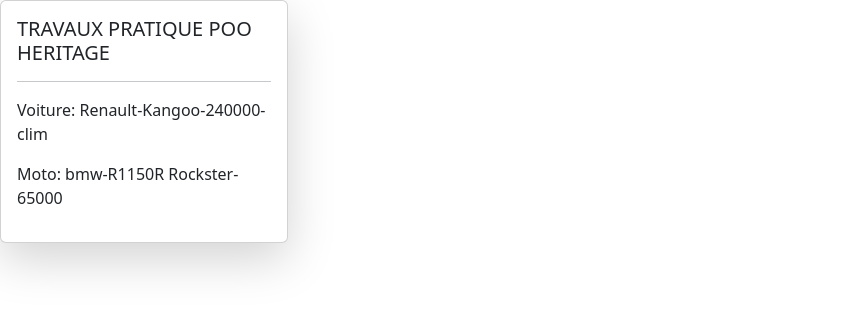
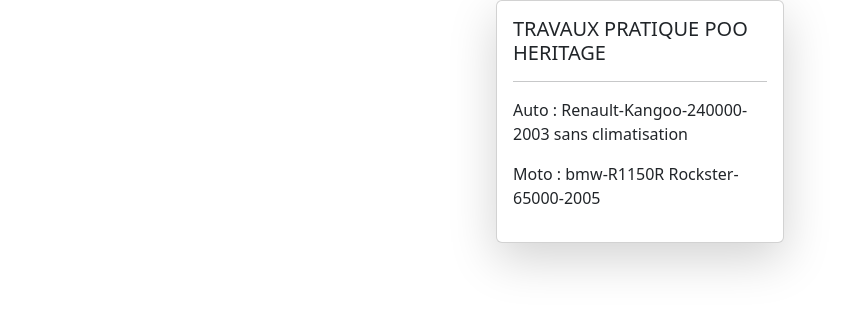
Before and after one commit to karimm59200/TP-POO, a plain HTML site: page index.html in a window 1280 px wide. Shown: the whole page, without its empty margins (0-860 px from the left). Drawn offline with nearby package versions, Linux system fonts and the light colour scheme.

Commit message:
deuxième jet

```diff
--- a/classes/Moto.js
+++ b/classes/Moto.js
@@ -6,4 +6,12 @@
   constructor(marque, modele, kilometrage, annee){
     super(marque, modele, kilometrage, annee);
   }
+
+  display(){
+
+    return `Moto : ${super.display()}`;
+
+
+  }
+
 }
--- a/classes/Vehicule.js
+++ b/classes/Vehicule.js
@@ -7,6 +7,6 @@
   }
 
   display(){
-    return `${this.marque}${this.modele}-${this.kilometrage}-${this.annee}`
+   return `${this.marque}-${this.modele}-${this.kilometrage}-${this.annee}`
   }
 }
--- a/classes/Voiture.js
+++ b/classes/Voiture.js
@@ -5,6 +5,11 @@
     super(marque, modele, kilometrage, annee);
     this.climatisee=climatisee;
   }
+    display(){
+
+      return `Auto : ${super.display()} ${this.climatisation ? 'avec climatisation' : 'sans climatisation'}`;
 
 
+    }
+
 }
--- a/index.html
+++ b/index.html
@@ -14,14 +14,15 @@
 
 
 
-</div>
 
 
-<div class="card shadow-lg" style="width: 18rem;">
-  <div class="card-body">
+
+<div class="card shadow-lg mx-auto d-flex" style="width: 18rem;">
+  <div class="card-body justify-content-center">
     <h5 class="card-title">TRAVAUX PRATIQUE POO HERITAGE</h5>
-    <HR>
+    <hr>
     <div id="result">
+    </div>
   </div>
 </div>
 
--- a/main.js
+++ b/main.js
@@ -17,5 +17,7 @@
 console.log(moto);
 
 
-result.innerHTML += ` <p>Voiture: ${voiture.marque}-${voiture.modele}-${voiture.kilometrage}-${voiture.climatisee}</p>`;
-result.innerHTML += `<p>Moto: ${moto.marque}-${moto.modele}-${moto.kilometrage}</p>`
+
+result.innerHTML += `<p>${voiture.display()}</p> <p> ${moto.display()}</p>`;
+//  result.innerHTML += ` <p>Voiture: ${voiture.marque}-${voiture.modele}-${voiture.kilometrage}-${voiture.climatisee}</p>
+//  <p>Moto: ${moto.marque}-${moto.modele}-${moto.kilometrage}</p>`;
```
